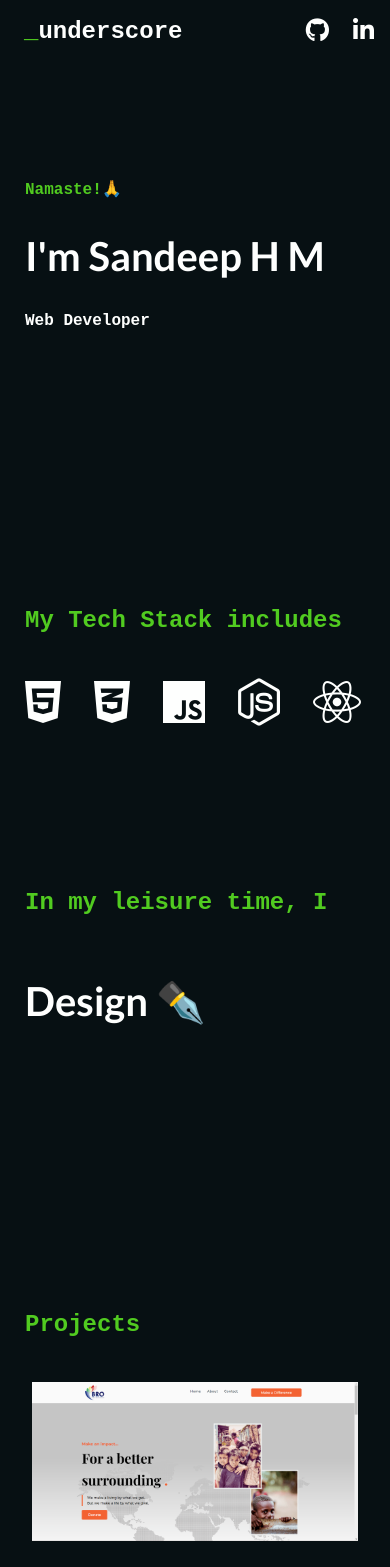
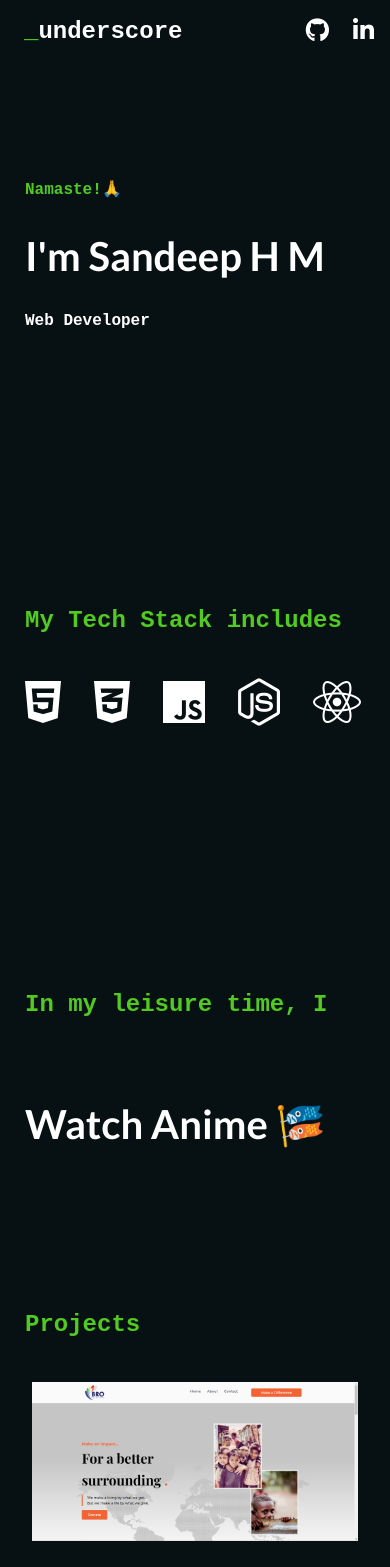
Before and after one commit to sandy5738/ssch-assignment, a React (Vite) app: page / in a window 390 px wide. Shown: the top 1567 px of the page. Built offline with nearby package versions, Linux system fonts and the light colour scheme; no server answers; a web font is replaced by a local one.

Commit message:
fix responsive bugs

```diff
--- a/src/Components/Footer/Footer.css
+++ b/src/Components/Footer/Footer.css
@@ -1,4 +1,5 @@
 @import url("https://fonts.googleapis.com/css2?family=Lato:ital,wght@0,100;0,300;0,400;0,700;1,100;1,300;1,400&family=PT+Mono&family=Playfair+Display:ital@1&display=swap");
+
 .footer {
   display: flex;
   flex-direction: column;
@@ -57,12 +58,13 @@
 .quote {
   padding-left: 25px;
   font-family: "Playfair Display", serif;
-  color: #a2aebb;
+  font-style: italic;
+  color: #dfe0e2;
 }
 
 .quote-by {
   padding-left: 25px;
-  color: #dfe0e2;
+  color: #a2aebb;
 }
 
 @media screen and (max-width: 700px) {
--- a/src/Components/Footer/Footer.jsx
+++ b/src/Components/Footer/Footer.jsx
@@ -15,7 +15,7 @@ const Footer = () => {
       console.log(quote);
     }
 
-    const genQuote = setInterval(getData, 60000);
+    const genQuote = setInterval(getData, quote ? 60000 : 1000);
 
     return () => {
       clearInterval(genQuote);
--- a/src/Components/Leisure/Leisure.css
+++ b/src/Components/Leisure/Leisure.css
@@ -1,3 +1,9 @@
+.leisure {
+  display: flex;
+  flex-direction: column;
+  justify-content: center;
+}
+
 .leisure-sub-heading {
   margin-top: 0;
   font-family: "PT Mono", monospace;
@@ -12,6 +18,11 @@
   line-height: 70px;
 }
 
+.leisure-container {
+  display: flex;
+  align-items: center;
+}
+
 @media screen and (max-width: 700px) {
   .leisure-sub-heading {
     font-size: 1.5em;
--- a/src/Components/Leisure/Leisure.jsx
+++ b/src/Components/Leisure/Leisure.jsx
@@ -9,15 +9,16 @@ const Leisure = () => {
     "Watch TV Series 📺",
     "Design ✒️",
     "Listen to Music 🎶",
+    "Watch Anime 🎏",
   ];
   const [leisureWork, setLeisureWork] = useState(leisure[0]);
-  // let leisureWork = leisure[0];
+
   const random = (min, max) => Math.floor(Math.random() * (max - min)) + min;
   useEffect(() => {
     const leisureGen = setInterval(() => {
       const randomValue = random(0, leisure.length);
       setLeisureWork(leisure[randomValue]);
-    }, 1000);
+    }, 2000);
     return () => {
       clearInterval(leisureGen);
     };
@@ -25,8 +26,10 @@ const Leisure = () => {
 
   return (
     <Section className="leisure">
-      <h3 className="leisure-sub-heading">In my leisure time, I</h3>
-      <h1 className="leisure-lead-heading">{leisureWork}</h1>
+      <h2 className="leisure-sub-heading">In my leisure time, I</h2>
+      <div className="leisure-container">
+        <h1 className="leisure-lead-heading">{leisureWork}</h1>
+      </div>
     </Section>
   );
 };
--- a/src/Components/TopNav/TopNav.css
+++ b/src/Components/TopNav/TopNav.css
@@ -36,7 +36,7 @@
 }
 
 @media screen and (max-width: 700px) {
-  .top-nav {
-    /* width: 90vw; */
-  }
+  /* .top-nav {
+    position: sticky;
+  } */
 }
```
